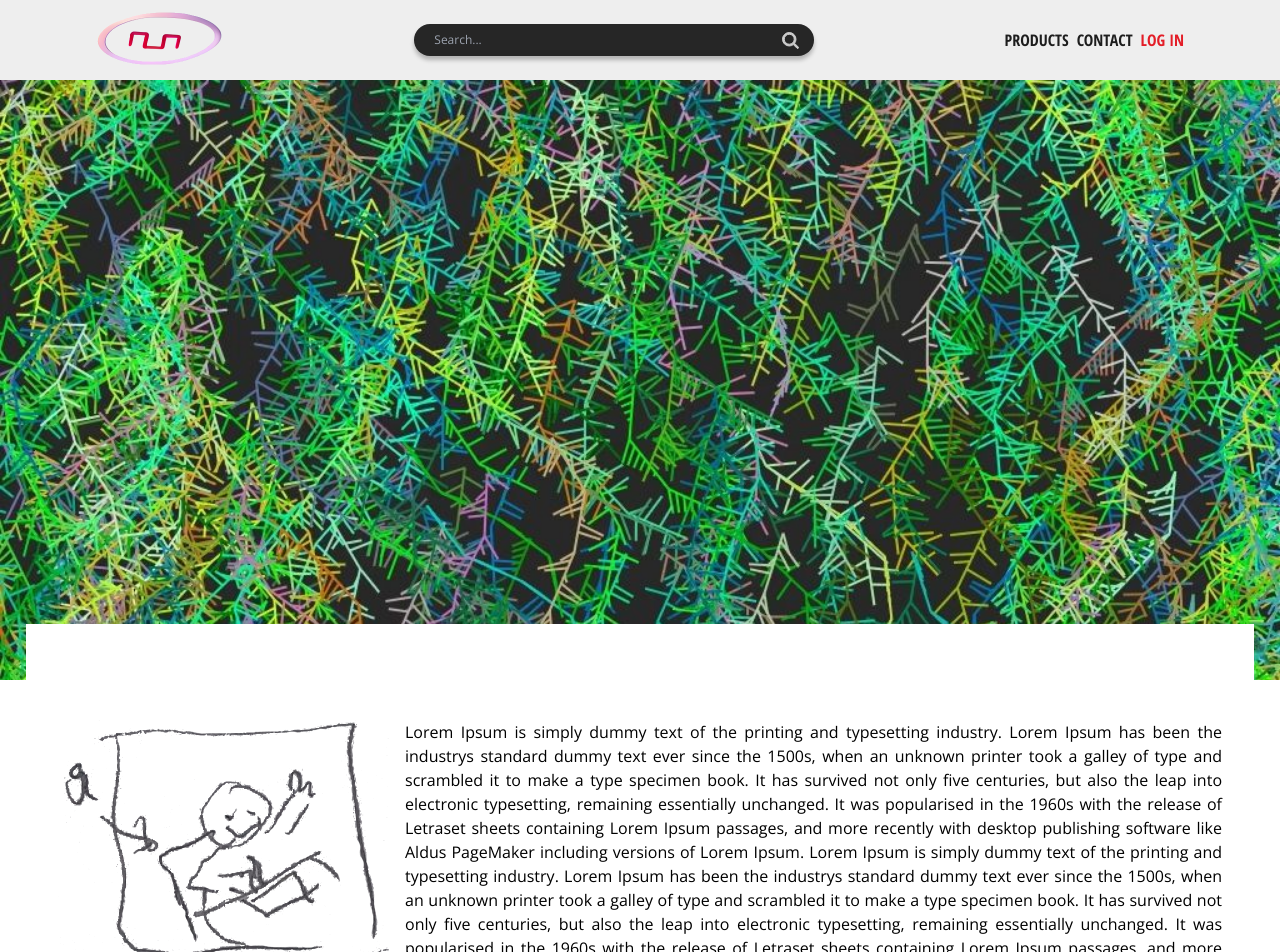
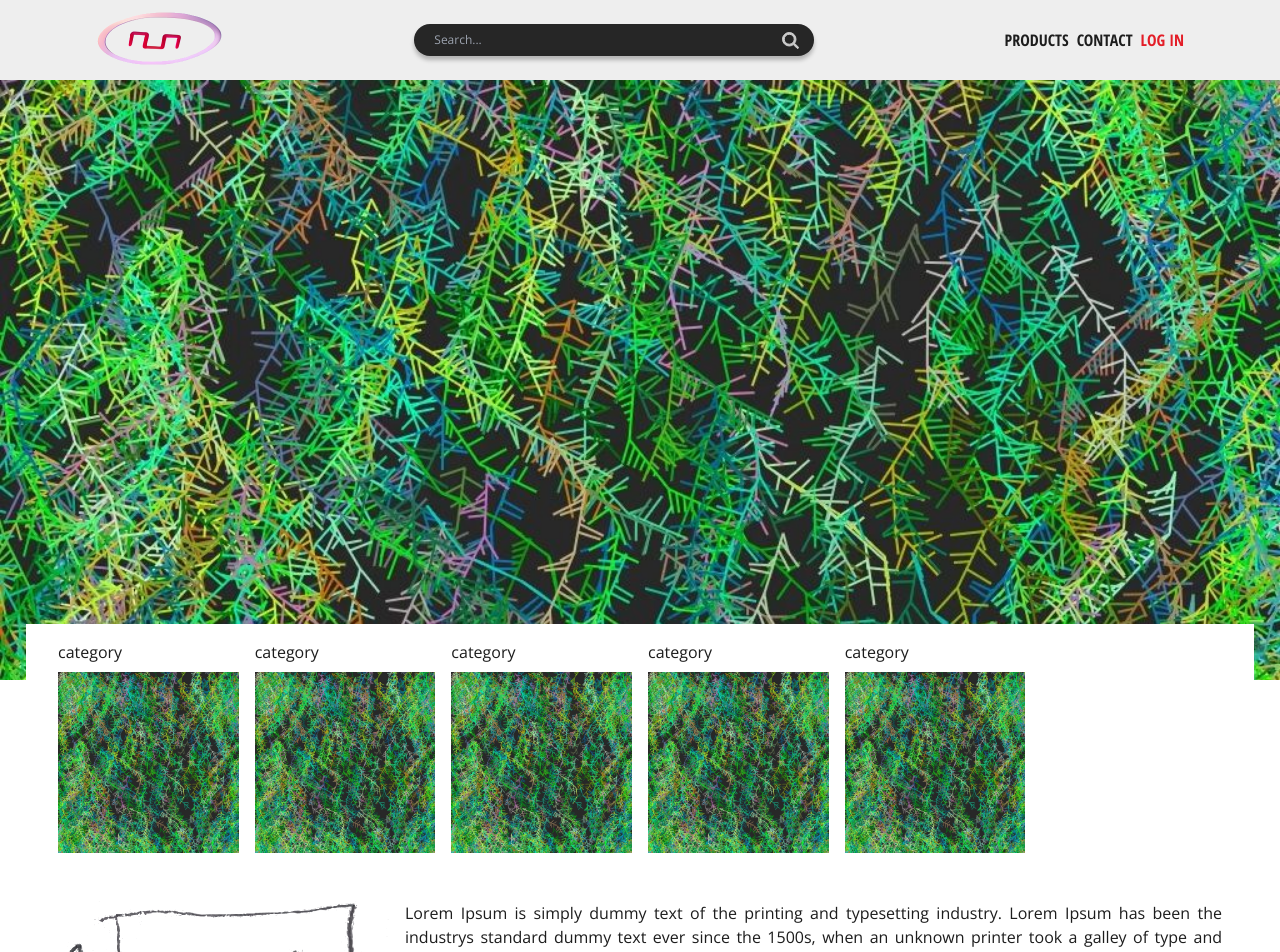
Before and after one commit to aetente/shop-art, a Next.js app: page / in a window 1280 px wide. Shown: the top 952 px of the page. Built offline with nearby package versions, Linux system fonts and the light colour scheme; no server answers.

Commit message:
feat: some fake data filling

```diff
--- a/components/categories/index.tsx
+++ b/components/categories/index.tsx
@@ -7,30 +7,77 @@ interface Props {
 
 const categoriesData = [
   {
-    name: 'category',
-    img: '/test/test_image1.jpg'
+    id: "test",
+    attributes: {
+      name: 'category',
+      thumbnail: {
+        data: {
+          attributes: {
+            url: '/test/test_image1.jpg'
+          }
+        }
+      }
+    }
   },
   {
-    name: 'category',
-    img: '/test/test_image1.jpg'
+    id: "test",
+    attributes: {
+      name: 'category',
+      thumbnail: {
+        data: {
+          attributes: {
+            url: '/test/test_image1.jpg'
+          }
+        }
+      }
+    }
   },
   {
-    name: 'category',
-    img: '/test/test_image1.jpg'
+    id: "test",
+    attributes: {
+      name: 'category',
+      thumbnail: {
+        data: {
+          attributes: {
+            url: '/test/test_image1.jpg'
+          }
+        }
+      }
+    }
   },
   {
-    name: 'category',
-    img: '/test/test_image1.jpg'
+    id: "test",
+    attributes: {
+      name: 'category',
+      thumbnail: {
+        data: {
+          attributes: {
+            url: '/test/test_image1.jpg'
+          }
+        }
+      }
+    }
   },
   {
-    name: 'category',
-    img: '/test/test_image1.jpg'
+    id: "test",
+    attributes: {
+      name: 'category',
+      thumbnail: {
+        data: {
+          attributes: {
+            url: '/test/test_image1.jpg'
+          }
+        }
+      }
+    }
   },
 ]
 
 function Categories(props: Props) {
 
   const router = useRouter()
+
+  const fakeData = process.env.NEXT_PUBLIC_ENVIRONMENT !== "production";
 
   const mapCategories = (c:any, i:number) => {
     return (
@@ -49,7 +96,7 @@ function Categories(props: Props) {
             }}
           >
             <img
-              src={process.env.NEXT_PUBLIC_STRIPE + c.attributes.thumbnail.data.attributes.url}
+              src={fakeData && c.attributes.thumbnail.data.attributes.url || process.env.NEXT_PUBLIC_STRIPE + c.attributes.thumbnail.data.attributes.url}
               alt={c.attributes.name}
               style={{
                 objectFit: 'cover',
@@ -66,7 +113,7 @@ function Categories(props: Props) {
 
   return (
     <div className='w-full grid grid-flow-column lg:grid-cols-6 md:grid-cols-4 sm:grid-cols-2 auto-rows-[1fr] auto-cols-[1fr] gap-x-4 gap-y-4'>
-      {props.categoriesData?.map(mapCategories) || ""}
+      {(props.categoriesData || categoriesData)?.map(mapCategories) || ""}
     </div >
   )
 }
--- a/components/header2/index.tsx
+++ b/components/header2/index.tsx
@@ -10,7 +10,7 @@ function Header() {
 
 	const { setShowCart } = useShoppingCartContext();
 
-  const { isLoggedIn } = useUserContext()
+	const { isLoggedIn } = useUserContext()
 
 	return (
 		<div className='flex items-center justify-between pr-24 pl-24 fixed w-full h-20 bg-[#eeeeee] z-30 left-0'>
@@ -34,7 +34,11 @@ function Header() {
 
 
 				<div className='flex items-center justify-between gap-2 font-sansCondensedBold text-[#1d1d1d]'>
-					<div className='cursor-pointer font-sansCondensedBold'>PRODUCTS</div>
+					<div className='cursor-pointer font-sansCondensedBold'
+						onClick={() => {
+							router.push('/items')
+						}}
+					>PRODUCTS</div>
 					<div className='cursor-pointer font-sansCondensedBold'>CONTACT</div>
 					<div
 						className='cursor-pointer text-[#E31D27] font-sansCondensedBold'
--- a/components/items/index.tsx
+++ b/components/items/index.tsx
@@ -6,43 +6,176 @@ import { useEffect, useState } from 'react';
 
 const itemsData = [
   {
-    name: 'item',
-    img: '/test/test_image1.jpg',
+    id: "test",
     attributes: {
-      price: 1.34
+      name: 'item',
+      images: {
+        data: [
+          {
+            attributes: {
+              url: '/test/test_image1.jpg'
+            }
+          }
+        ]
+      }
     }
   },
   {
-    name: 'item',
-    img: '/test/test_image1.jpg',
+    id: "test",
     attributes: {
-      price: 1.34
+      name: 'item',
+      images: {
+        data: [
+          {
+            attributes: {
+              url: '/test/test_image1.jpg'
+            }
+          }
+        ]
+      }
     }
   },
   {
-    name: 'item',
-    img: '/test/test_image1.jpg',
+    id: "test",
     attributes: {
-      price: 1.34
+      name: 'item',
+      images: {
+        data: [
+          {
+            attributes: {
+              url: '/test/test_image1.jpg'
+            }
+          }
+        ]
+      }
     }
   },
   {
-    name: 'item',
-    img: '/test/test_image1.jpg',
+    id: "test",
     attributes: {
-      price: 1.34
+      name: 'item',
+      images: {
+        data: [
+          {
+            attributes: {
+              url: '/test/test_image1.jpg'
+            }
+          }
+        ]
+      }
     }
   },
   {
-    name: 'item',
-    img: '/test/test_image1.jpg',
+    id: "test",
     attributes: {
-      price: 1.34
+      name: 'item',
+      images: {
+        data: [
+          {
+            attributes: {
+              url: '/test/test_image1.jpg'
+            }
+          }
+        ]
+      }
     }
   },
+  {
+    id: "test",
+    attributes: {
+      name: 'item',
+      images: {
+        data: [
+          {
+            attributes: {
+              url: '/test/test_image1.jpg'
+            }
+          }
+        ]
+      }
+    }
+  },
+  {
+    id: "test",
+    attributes: {
+      name: 'item',
+      images: {
+        data: [
+          {
+            attributes: {
+              url: '/test/test_image1.jpg'
+            }
+          }
+        ]
+      }
+    }
+  },
+  {
+    id: "test",
+    attributes: {
+      name: 'item',
+      images: {
+        data: [
+          {
+            attributes: {
+              url: '/test/test_image1.jpg'
+            }
+          }
+        ]
+      }
+    }
+  },
+  {
+    id: "test",
+    attributes: {
+      name: 'item',
+      images: {
+        data: [
+          {
+            attributes: {
+              url: '/test/test_image1.jpg'
+            }
+          }
+        ]
+      }
+    }
+  },
+  {
+    id: "test",
+    attributes: {
+      name: 'item',
+      images: {
+        data: [
+          {
+            attributes: {
+              url: '/test/test_image1.jpg'
+            }
+          }
+        ]
+      }
+    }
+  },
+  {
+    id: "test",
+    attributes: {
+      name: 'item',
+      images: {
+        data: [
+          {
+            attributes: {
+              url: '/test/test_image1.jpg'
+            }
+          }
+        ]
+      }
+    }
+  },
+
 ]
 
 function Items() {
+
+  const fakeData = process.env.NEXT_PUBLIC_ENVIRONMENT !== "production";
 
   const router = useRouter()
 
@@ -70,7 +203,7 @@ function Items() {
             }}
           >
             <img
-              src={process.env.NEXT_PUBLIC_STRIPE + c?.attributes?.images?.data[0]?.attributes?.url}
+              src={fakeData ? c?.attributes?.images?.data[0]?.attributes?.url : process.env.NEXT_PUBLIC_STRIPE + c?.attributes?.images?.data[0]?.attributes?.url}
               alt={c.attributes.name}
               style={{
                 objectFit: 'cover',
@@ -93,6 +226,8 @@ function Items() {
       setIsLoading(false)
     } catch (e) {
       console.error('error getting products', e);
+      setProducts(itemsData)
+      setIsLoading(false)
     }
   }
 
@@ -105,7 +240,7 @@ function Items() {
   return (
     <div>
       {isLoading ? (<div>LOADING...</div>) :
-        <div className='w-full grid grid-flow-column grid-cols-6 auto-rows-[1fr] auto-cols-[1fr] gap-x-4 gap-y-4'>
+        <div className='w-full grid grid-flow-column grid-cols-6 auto-rows-[1fr] auto-cols-[1fr] gap-x-4 gap-y-8'>
           {(products || []).map(mapItems)}
         </div >
       }
--- a/styles/globals.css
+++ b/styles/globals.css
@@ -38,7 +38,8 @@
 }
 
 body {
-  color: rgb(var(--foreground-rgb));
+  /* color: rgb(var(--foreground-rgb)); */
+  color: #1d1d1d;
   background-color: white;
   /* background: linear-gradient(
       to bottom,
```
Also changed, not shown: components/about-me/index.tsx (+1 -1 lines), 1 other file (tests, documents, lock files or other folders).
